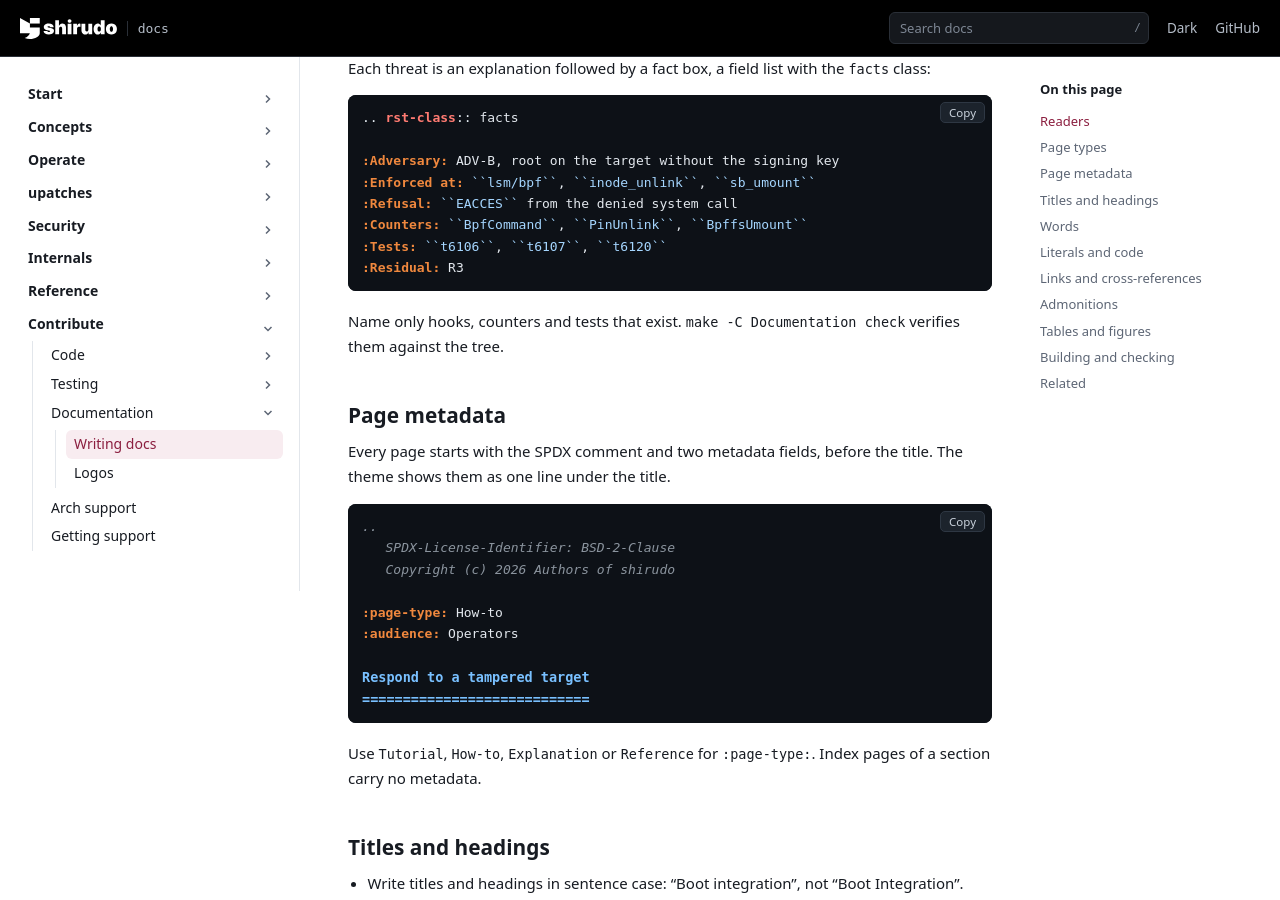
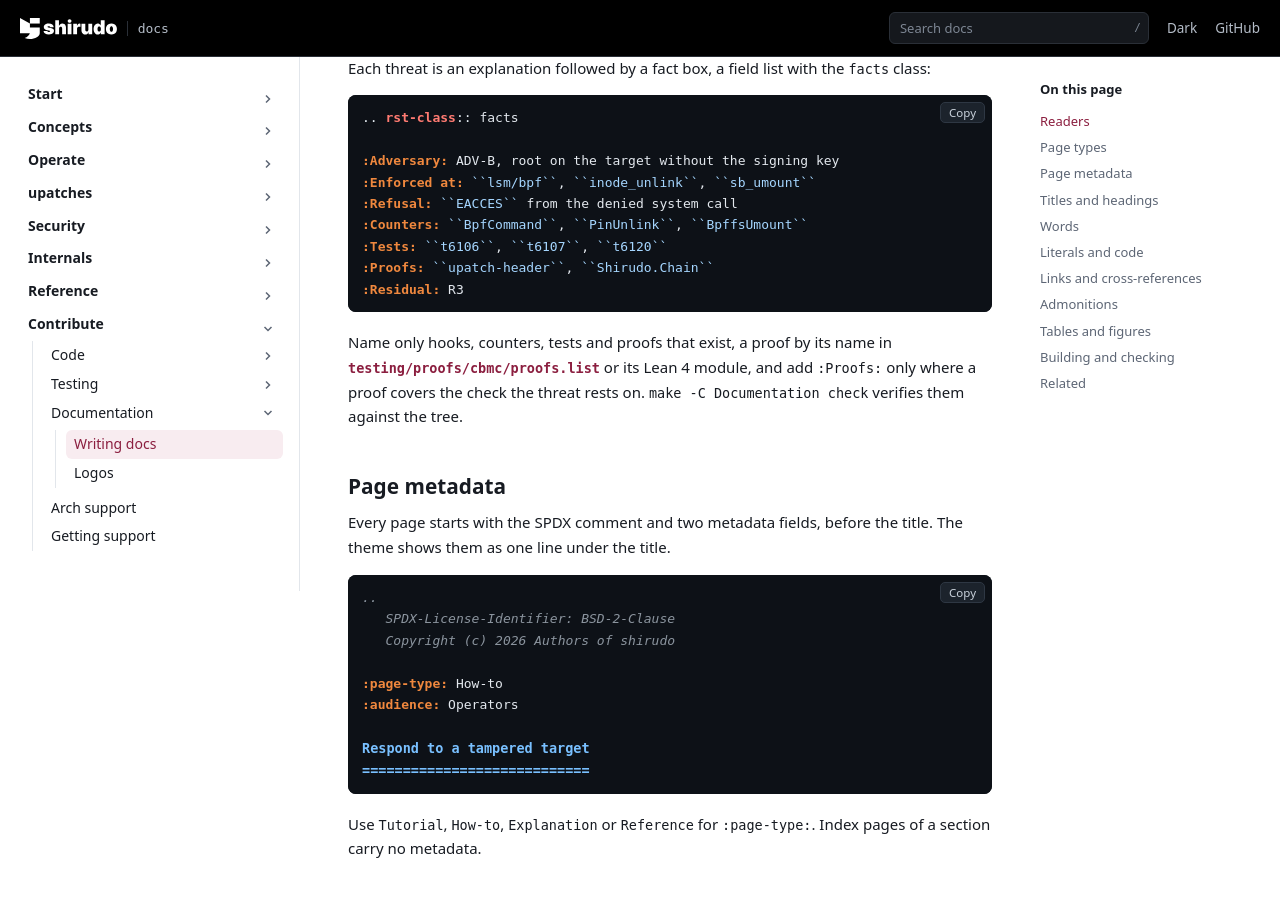
Before and after one commit to AliBashaSY/shirudo, a Sphinx documentation site: the page built from Documentation/contribute/documentation/writing-docs.rst, in a window 1280 px wide and 900 px high, scrolled down 1540 px. Built offline with Sphinx 7.4.7, drawn with Linux system fonts in a browser that asks for light colours; pages that are not in the unit, such as notebooks, are missing from menus.

Commit message:
ci: check that the documentation names only proofs that exist
The proof coverage page lists what each CBMC and Lean 4 proof shows,
and a threat's fact box is to name the proofs behind the check it rests
on. A proof added without its row, or a page naming a proof that was
renamed or dropped, would go unnoticed.

check-docs.sh now requires a row on the coverage page for every proof
in proofs.list and every Lean 4 module, and that every name in a
:Proofs: field is one of them. The style guide describes the field and
the docs skill the check.

Signed-off-by: Daniel Borkmann <daniel@iogearbox.net>

```diff
--- a/Documentation/contribute/documentation/writing-docs.rst
+++ b/Documentation/contribute/documentation/writing-docs.rst
@@ -91,10 +91,13 @@ the ``facts`` class:
    :Refusal: ``EACCES`` from the denied system call
    :Counters: ``BpfCommand``, ``PinUnlink``, ``BpffsUmount``
    :Tests: ``t6106``, ``t6107``, ``t6120``
+   :Proofs: ``upatch-header``, ``Shirudo.Chain``
    :Residual: R3
 
-Name only hooks, counters and tests that exist. ``make -C Documentation
-check`` verifies them against the tree.
+Name only hooks, counters, tests and proofs that exist, a proof by its
+name in :src:`testing/proofs/cbmc/proofs.list` or its Lean 4 module, and
+add ``:Proofs:`` only where a proof covers the check the threat rests
+on. ``make -C Documentation check`` verifies them against the tree.
 
 Page metadata
 -------------
```
Also changed, not shown: .agents/skills/docs/SKILL.md, 1 other file.
